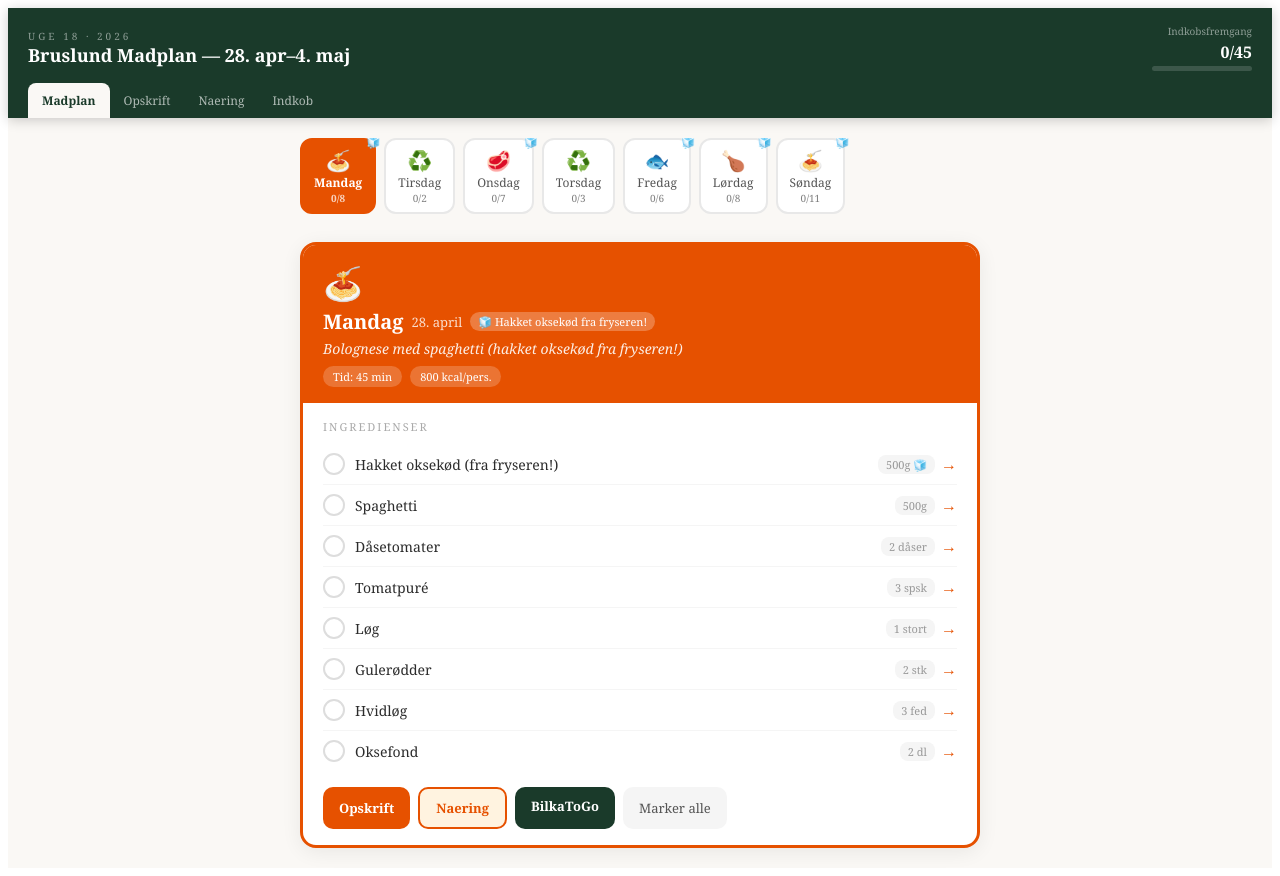
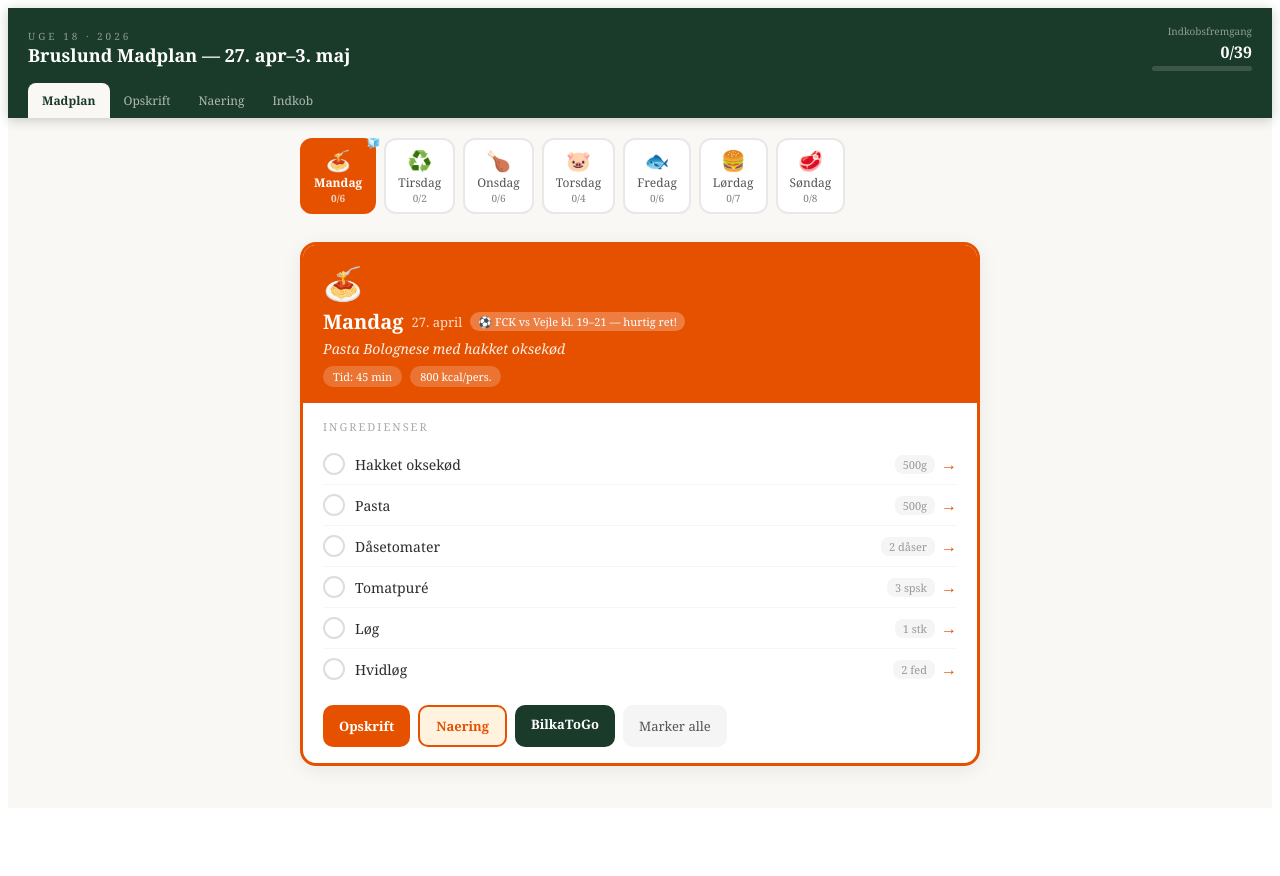
Before and after one commit to FleshDK/madplan, a React (Vite) app: page / in a window 1280 px wide. After the commit the page ends 816 px from the top, so only its background shows below. Built offline with nearby package versions, Linux system fonts and the light colour scheme.

Commit message:
🍽️ Madplan uge 18 — 27. apr–3. maj 2026

```diff
--- a/src/App.jsx
+++ b/src/App.jsx
@@ -1,18 +1,18 @@
 import { useState } from "react";
 
-// Madplan uge 18 · 2026 · 28. april – 4. maj
-// Opdateret af MasterKOK 👨‍🍳 lørdag 26. april 2026
-// Fryservarer bruges mandag-søndag: hakket okse ×2, svinemørbrad, kyllinge pops, panerede fiskefileter
+// Madplan uge 18 · 2026 · 27. april – 3. maj
+// Opdateret af MasterKOK 👨‍🍳 søndag 26. april 2026
+// Baseret på Bilka-tilbud og familiens præferencer
 
 const madplan = [
   {
     day: "Mandag",
-    dato: "28. april",
+    dato: "27. april",
     emoji: "🍝",
-    meal: "Bolognese med spaghetti (hakket oksekød fra fryseren!)",
+    meal: "Pasta Bolognese med hakket oksekød",
     color: "#fff3e0",
     accent: "#e65100",
-    fryserNote: "🧊 Hakket oksekød fra fryseren!",
+    fryserNote: "⚽ FCK vs Vejle kl. 19–21 — hurtig ret!",
     naering: {
       hel: { kcal: 3200, protein: 240, kulhy: 320, fedt: 110 },
       portion: { kcal: 800, protein: 60, kulhy: 80, fedt: 28 },
@@ -20,31 +20,28 @@ const madplan = [
     recipe: {
       tid: "45 min",
       svaerhed: "Let",
-      intro: "Klassisk bolognese med hakket oksekød fra fryseren — optø natten over! En ret hele familien elsker, og resterne er endnu bedre næste dag. 🍝",
+      intro: "Klassisk bolognese med hakket oksekød. En ret hele familien elsker, og resterne er endnu bedre næste dag. Perfekt til fodboldkamp! 🍝",
       trin: [
-        "Optø hakket oksekød i køleskab natten over. Tag det ud 30 min før tilberedning.",
-        "Svits finthakket løg, gulerødder og selleri i olivenolie 5-7 min til bløde.",
-        "Tilsæt hvidløg og brun hakket oksekød ved høj varme — løs kødet godt op.",
+        "Svits finthakket løg i olivenolie 3-4 min til blødt.",
+        "Tilsæt hakket oksekød og brun det ved høj varme.",
         "Tilsæt tomatpuré, rør rundt og svits 2 min.",
-        "Hæld dåsetomater og oksefond ved. Krydr med oregano, basilikum, salt og peber.",
-        "Lad simre 30 min til sovsen er tyk og smagfuld. Smag til.",
-        "Kog spaghetti efter pakkehenvisning i rigeligt saltet vand. Server straks! 🍝",
+        "Hæld dåsetomater ved. Krydr med oregano, basilikum, salt og peber.",
+        "Lad simre 25-30 min til sovsen er tyk.",
+        "Kog pasta efter pakkehenvisning. Server straks! 🍝",
       ],
     },
     ingredients: [
-      { name: "Hakket oksekød (fra fryseren!)", qty: "500g 🧊", url: "https://www.bilkatogo.dk/s?query=hakket+oksekoed" },
-      { name: "Spaghetti", qty: "500g", url: "https://www.bilkatogo.dk/s?query=spaghetti" },
+      { name: "Hakket oksekød", qty: "500g", url: "https://www.bilkatogo.dk/s?query=hakket+oksekoed" },
+      { name: "Pasta", qty: "500g", url: "https://www.bilkatogo.dk/s?query=pasta" },
       { name: "Dåsetomater", qty: "2 dåser", url: "https://www.bilkatogo.dk/s?query=daaosetomater" },
       { name: "Tomatpuré", qty: "3 spsk", url: "https://www.bilkatogo.dk/s?query=tomatpure" },
-      { name: "Løg", qty: "1 stort", url: "https://www.bilkatogo.dk/s?query=loeg" },
-      { name: "Gulerødder", qty: "2 stk", url: "https://www.bilkatogo.dk/s?query=gulerodder" },
-      { name: "Hvidløg", qty: "3 fed", url: "https://www.bilkatogo.dk/s?query=hvidloeg" },
-      { name: "Oksefond", qty: "2 dl", url: "https://www.bilkatogo.dk/s?query=oksefond" },
+      { name: "Løg", qty: "1 stk", url: "https://www.bilkatogo.dk/s?query=loeg" },
+      { name: "Hvidløg", qty: "2 fed", url: "https://www.bilkatogo.dk/s?query=hvidloeg" },
     ],
   },
   {
     day: "Tirsdag",
-    dato: "29. april",
+    dato: "28. april",
     emoji: "♻️",
     meal: "Rester: Bolognese fra mandag 🍝",
     color: "#f3f3f3",
@@ -54,195 +51,189 @@ const madplan = [
       portion: { kcal: 800, protein: 60, kulhy: 80, fedt: 28 },
     },
     recipe: {
-      tid: "10 min (genopvarmning)",
+      tid: "10 min",
       svaerhed: "Let",
-      intro: "Intet madspild her! Gårsdagens bolognese smager endnu bedre efter en nat i køleskabet, da smagene har sat sig. Kog frisk pasta og varm sovsen op — klar på 10 min. ♻️🍝",
+      intro: "Resterdag! Bolognese smager bedre næste dag. Kog frisk pasta og varm sovsen op. ♻️",
       trin: [
         "Tag bolognesen ud af køleskabet.",
-        "Varm den langsomt op i gryde ved lav varme — rør jævnligt.",
-        "Kog frisk spaghetti i 8-10 min i saltet vand.",
-        "Smag evt. bolognesen til med lidt salt og peber.",
-        "Server med spaghetti. God appetit! 🍝",
+        "Varm den op i gryde ved lav varme.",
+        "Kog frisk pasta.",
+        "Server med sovsen. Lækkert!",
       ],
     },
     ingredients: [
-      { name: "Bolognese (rester fra mandag)", qty: "4 portioner 🔄", url: "https://www.bilkatogo.dk/s?query=spaghetti" },
-      { name: "Spaghetti (frisk portion)", qty: "300-400g", url: "https://www.bilkatogo.dk/s?query=spaghetti" },
+      { name: "Bolognese (rester fra mandag)", qty: "4 portioner 🔄", url: "https://www.bilkatogo.dk/s?query=pasta" },
+      { name: "Pasta (frisk portion)", qty: "300g", url: "https://www.bilkatogo.dk/s?query=pasta" },
     ],
   },
   {
     day: "Onsdag",
-    dato: "30. april",
-    emoji: "🥩",
-    meal: "Svinemørbrad med flødesovs og kartoffelmos (fra fryseren!)",
-    color: "#eafaf1",
-    accent: "#27ae60",
-    fryserNote: "🧊 Svinemørbrad fra fryseren!",
+    dato: "29. april",
+    emoji: "🍗",
+    meal: "Kyllingefilet i fad med grøntsager og hvidløg + ris",
+    color: "#fdf2e9",
+    accent: "#d17a2f",
     naering: {
-      hel: { kcal: 3000, protein: 240, kulhy: 200, fedt: 130 },
-      portion: { kcal: 750, protein: 60, kulhy: 50, fedt: 33 },
+      hel: { kcal: 2800, protein: 220, kulhy: 240, fedt: 95 },
+      portion: { kcal: 700, protein: 55, kulhy: 60, fedt: 24 },
     },
     recipe: {
-      tid: "45 min",
+      tid: "40 min",
       svaerhed: "Let",
-      intro: "DanePork svinemørbrad fra fryseren — optøet natten over! Mørt og saftigt kød i en lækker flødesovs med kartoffelmos. En klassiker hele familien elsker. 🥩",
+      intro: "Nem hverdagsret — kyllingefilet steget i ovn med grøntsager og hvidløg. Server med ris. 🍗",
       trin: [
-        "Optø svinemørbrad i køleskab natten over (fra tirsdag aften). Tag ud 30 min før.",
-        "Rens mørbraden for sener og hinder. Krydr med salt, peber og paprika.",
-        "Brun mørbraden godt i smør ved høj varme, 2-3 min per side til gylden.",
-        "Læg i ovnfast fad. Hæld piskefløde og svine-/hønsefond over.",
-        "Bag ved 180°C i 20-25 min til kernetemperatur 68-72°C.",
-        "Kog kartofler og mos med smør, mælk og salt til luftig kartoffelmos.",
-        "Si stegeskyen og smag til med sennep, salt og peber. Skær mørbraden i skiver. 🥩",
+        "Forvarm ovnen til 200°C.",
+        "Skær kyllingefileter i stykker. Hak hvidløg.",
+        "Læg fileter i ildfast fad med snittede grøntsager (løg, paprika, squash).",
+        "Drysle med olivenolie, salt, peber og hvidløg.",
+        "Bag i ovnen 25-30 min til kyllingen er igennem.",
+        "Kog ris efter pakkehenvisning. Server! 🍗",
       ],
     },
     ingredients: [
-      { name: "Svinemørbrad DanePork (fra fryseren!)", qty: "1 stk ~500g 🧊", url: "https://www.bilkatogo.dk/s?query=svinemorbrad" },
-      { name: "Kartofler", qty: "1,2 kg", url: "https://www.bilkatogo.dk/s?query=kartofler" },
-      { name: "Piskefløde", qty: "2 dl", url: "https://www.bilkatogo.dk/s?query=piskefloede" },
-      { name: "Svine-/hønsefond", qty: "2 dl", url: "https://www.bilkatogo.dk/s?query=fond" },
-      { name: "Smør/Lurpak", qty: "100g", url: "https://www.bilkatogo.dk/s?query=lurpak" },
-      { name: "Sødmælk", qty: "1-2 dl til mos", url: "https://www.bilkatogo.dk/s?query=soedmaelk" },
-      { name: "Sennep", qty: "1 spsk til sovs", url: "https://www.bilkatogo.dk/s?query=sennep" },
+      { name: "Kyllingefilet", qty: "600g", url: "https://www.bilkatogo.dk/s?query=kyllingefilet" },
+      { name: "Ris", qty: "300g", url: "https://www.bilkatogo.dk/s?query=ris" },
+      { name: "Løg", qty: "1 stk", url: "https://www.bilkatogo.dk/s?query=loeg" },
+      { name: "Paprika", qty: "1 stk", url: "https://www.bilkatogo.dk/s?query=paprika" },
+      { name: "Hvidløg", qty: "4 fed", url: "https://www.bilkatogo.dk/s?query=hvidloeg" },
+      { name: "Olivenolie", qty: "3 spsk", url: "https://www.bilkatogo.dk/s?query=olivenolie" },
     ],
   },
   {
     day: "Torsdag",
-    dato: "1. maj",
-    emoji: "♻️",
-    meal: "Rester: Svinemørbrad og kartoffelmos 🥩 — God 1. maj Fridag! 🎉",
-    color: "#f3f3f3",
-    accent: "#27ae60",
+    dato: "30. april",
+    emoji: "🐷",
+    meal: "Flæskesteg med rødkål og kogte kartofler",
+    color: "#f5e6d3",
+    accent: "#a0522d",
     naering: {
-      hel: { kcal: 3000, protein: 240, kulhy: 200, fedt: 130 },
-      portion: { kcal: 750, protein: 60, kulhy: 50, fedt: 33 },
+      hel: { kcal: 3200, protein: 260, kulhy: 200, fedt: 140 },
+      portion: { kcal: 800, protein: 65, kulhy: 50, fedt: 35 },
     },
     recipe: {
-      tid: "15 min (genopvarmning)",
-      svaerhed: "Let",
-      intro: "1. maj — Kristi Himmelfartsdag og fridag! Perfekt dag til at nyde gårsdagens svinemørbrad. Varm op, tilsæt evt. lidt ekstra fløde til sovsen, og nyd fridag med god mad. 🎉🥩",
+      tid: "60 min",
+      svaerhed: "Middel",
+      intro: "Klassisk dansk ret — flæskesteg med sprød svær og mørt kød. Serveres med rødkål og kartofler. 🐷",
       trin: [
-        "Tag rester af mørbrad og sovs ud af køleskabet.",
-        "Varm sovsen langsomt op i gryde. Tilsæt evt. en sjat fløde for ekstra cremede.",
-        "Skær mørbraden i skiver og varm i sovsen 3-4 min.",
-        "Varm kartoffelmos i gryde med en smule mælk og smør — rør godt.",
-        "Server og nyd fridag! God 1. maj! 🎉",
+        "Forvarm ovnen til 200°C.",
+        "Skrab svælen på flæskestegen for at få den sprød.",
+        "Læg stegen på et stykke bagepapir i en braissepande.",
+        "Giv den en tørring med salt og peber.",
+        "Bag 45-50 min til kernetemperatur 65-68°C.",
+        "Kog kartofler og tilbered rødkål.",
+        "Server stegen skåret i bide-store stykker. Klassiker! 🐷",
       ],
     },
     ingredients: [
-      { name: "Svinemørbrad og flødesovs (rester fra onsdag)", qty: "4 portioner 🔄", url: "https://www.bilkatogo.dk/s?query=svinemorbrad" },
-      { name: "Kartoffelmos (rester fra onsdag)", qty: "4 portioner 🔄", url: "https://www.bilkatogo.dk/s?query=kartofler" },
-      { name: "Evt. lidt ekstra fløde", qty: "0,5 dl", url: "https://www.bilkatogo.dk/s?query=piskefloede" },
+      { name: "Flæskesteg", qty: "~1,2 kg", url: "https://www.bilkatogo.dk/s?query=flaskesteg" },
+      { name: "Kartofler", qty: "1,5 kg", url: "https://www.bilkatogo.dk/s?query=kartofler" },
+      { name: "Rødkål (evt. dåse)", qty: "1 pakke/dåse", url: "https://www.bilkatogo.dk/s?query=rodkål" },
+      { name: "Smør", qty: "50g", url: "https://www.bilkatogo.dk/s?query=smor" },
     ],
   },
   {
     day: "Fredag",
-    dato: "2. maj",
+    dato: "1. maj",
     emoji: "🐟",
-    meal: "Panerede fiskefileter med kogte kartofler og remoulade (fra fryseren!)",
+    meal: "Fiskefilet (torsk/laks) med citronsmør, asparges og kartoffelmos",
     color: "#e8f4f8",
     accent: "#2980b9",
-    fryserNote: "🧊 Panerede fiskefileter fra fryseren!",
     naering: {
-      hel: { kcal: 2800, protein: 200, kulhy: 260, fedt: 100 },
-      portion: { kcal: 700, protein: 50, kulhy: 65, fedt: 25 },
+      hel: { kcal: 2700, protein: 240, kulhy: 150, fedt: 95 },
+      portion: { kcal: 675, protein: 60, kulhy: 38, fedt: 24 },
     },
     recipe: {
-      tid: "25 min",
+      tid: "30 min",
       svaerhed: "Let",
-      intro: "Fredag = fiskefredag! Panerede fiskefileter fra Salling (fryser) med sprøde kogte kartofler og god remoulade. Let, lækkert og klar på 25 min. 🐟🎉",
+      intro: "Fredag = fiskefredag! Delikat fiskefilet med citronsmør, friske asparges og kartoffelmos. Klasserent og deiligt! 🐟",
       trin: [
-        "Kog kartofler i saltet vand 15-18 min til møre. Dræn og hold varme.",
-        "Varm en pande med smør ved medium-høj varme.",
-        "Steg fiskefileterne fra frossen eller optøet — 4-5 min per side til gyldne og sprøde.",
-        "Dræn på køkkenrulle og krydr med salt og peber.",
-        "Server fiskefileter med kogte kartofler, remoulade og skiver af citron.",
-        "Drys evt. lidt frisk dild over. Lækker fiskefredag! 🐟",
+        "Kog kartofler og lav kartoffelmos med smør og mælk.",
+        "Prep asparges — skær nogle cm fra enden.",
+        "Koge asparges i saltet vand 5-7 min til al dente.",
+        "Varm en pande med smør til medium-høj varme.",
+        "Steg fiskefileterne 3-4 min per side til hvide og møre.",
+        "Tilsæt frisk citron og lidt smør til pan.",
+        "Server med kartoffelmos og asparges. Delikat! 🐟",
       ],
     },
     ingredients: [
-      { name: "Panerede fiskefileter Salling (fra fryseren!)", qty: "400g pakke 🧊", url: "https://www.bilkatogo.dk/s?query=panerede+fiskefileter" },
+      { name: "Fiskefilet (torsk eller laks)", qty: "600g", url: "https://www.bilkatogo.dk/s?query=fiskefilet" },
       { name: "Kartofler", qty: "1,2 kg", url: "https://www.bilkatogo.dk/s?query=kartofler" },
-      { name: "Remoulade", qty: "1 tube/bøtte", url: "https://www.bilkatogo.dk/s?query=remoulade" },
-      { name: "Smør/Lurpak", qty: "50g til stegning", url: "https://www.bilkatogo.dk/s?query=lurpak" },
+      { name: "Asparges (friske)", qty: "500g", url: "https://www.bilkatogo.dk/s?query=asparges" },
+      { name: "Smør", qty: "100g", url: "https://www.bilkatogo.dk/s?query=smor" },
       { name: "Citron", qty: "1 stk", url: "https://www.bilkatogo.dk/s?query=citron" },
-      { name: "Frisk dild", qty: "til pynt (valgfrit)", url: "https://www.bilkatogo.dk/s?query=dild" },
+      { name: "Mælk", qty: "1 dl", url: "https://www.bilkatogo.dk/s?query=maelk" },
     ],
   },
   {
     day: "Lørdag",
-    dato: "3. maj",
-    emoji: "🍗",
-    meal: "Kyllinge Pops med ris og sursød sovs (fra fryseren!)",
-    color: "#fdf2f8",
+    dato: "2. maj",
+    emoji: "🍔",
+    meal: "Hjemmelavede burgers med kartofler — weekend hygge!",
+    color: "#fdf2e9",
     accent: "#c0392b",
-    fryserNote: "🧊 Kyllinge Pops fra fryseren!",
     naering: {
-      hel: { kcal: 3000, protein: 220, kulhy: 280, fedt: 110 },
-      portion: { kcal: 750, protein: 55, kulhy: 70, fedt: 28 },
+      hel: { kcal: 3100, protein: 240, kulhy: 240, fedt: 130 },
+      portion: { kcal: 775, protein: 60, kulhy: 60, fedt: 33 },
     },
     recipe: {
-      tid: "35 min",
+      tid: "40 min",
       svaerhed: "Let",
-      intro: "Lørdag = hygge! Kyllinge Pops fra fryseren er sprøde og lækre — perfekte med ris og hjemmelavet sursød sovs. Nemt og noget hele familien er glad for. 🍗🎉",
+      intro: "Weekend hygge! Juicy hjemmelavede burgere med hakket oksekød. Server med kartofler og dressinger hele familien kan holde af. 🍔",
       trin: [
-        "Forvarm ovnen til 200°C. Læg Kyllinge Pops på bagepapir på en bageplade.",
-        "Bag i ovnen 20-25 min til gyldne og gennemstegte (følg pakken).",
-        "Kog basmatiris efter pakkehenvisning — ca. 12 min.",
-        "Lav sursød sovs: bland ananas-saft, eddike, sukker, ketchup og soya i gryde. Varm op.",
-        "Jævn med lidt maizena rørt op i vand. Tilsæt evt. ananasstykker og peberfrugt.",
-        "Server Kyllinge Pops over ris med sursød sovs. Sprødt, sødt og dejligt! 🍗",
+        "Form hakket oksekød til burgere (ca. 100g hver). Salt og peber godt.",
+        "Varm pande med smør — steg burgerne 3-4 min per side.",
+        "Kog kartofler i rigelig saltet vand 15-18 min.",
+        "Skær boller på midje og evt. rist dem i panden.",
+        "Saml burgerne: bulle + mayo + burger + salat + tomat + dressing.",
+        "Server med kartofler. Weekend perfekt! 🍔",
       ],
     },
     ingredients: [
-      { name: "Kyllinge Pops (fra fryseren!)", qty: "~500g pose 🧊", url: "https://www.bilkatogo.dk/s?query=kyllinge+pops" },
-      { name: "Basmatiris", qty: "300g", url: "https://www.bilkatogo.dk/s?query=basmatiris" },
-      { name: "Ananassaft (dåse)", qty: "2 dl", url: "https://www.bilkatogo.dk/s?query=ananas" },
-      { name: "Ketchup", qty: "3 spsk", url: "https://www.bilkatogo.dk/s?query=ketchup" },
-      { name: "Soya", qty: "2 spsk", url: "https://www.bilkatogo.dk/s?query=soja" },
-      { name: "Eddike", qty: "2 spsk", url: "https://www.bilkatogo.dk/s?query=eddike" },
-      { name: "Sukker", qty: "2 spsk", url: "https://www.bilkatogo.dk/s?query=sukker" },
-      { name: "Maizena", qty: "1 spsk", url: "https://www.bilkatogo.dk/s?query=maizena" },
+      { name: "Hakket oksekød", qty: "600g", url: "https://www.bilkatogo.dk/s?query=hakket+oksekoed" },
+      { name: "Hamburgerboller", qty: "4 stk", url: "https://www.bilkatogo.dk/s?query=hamburgerboller" },
+      { name: "Kartofler", qty: "1 kg", url: "https://www.bilkatogo.dk/s?query=kartofler" },
+      { name: "Salat (iseberg)", qty: "1 hoved", url: "https://www.bilkatogo.dk/s?query=salat" },
+      { name: "Tomat", qty: "2 stk", url: "https://www.bilkatogo.dk/s?query=tomat" },
+      { name: "Ost (cheddar evt.)", qty: "4 skiver (valgfrit)", url: "https://www.bilkatogo.dk/s?query=cheddar" },
+      { name: "Mayo/dressing", qty: "til smørring", url: "https://www.bilkatogo.dk/s?query=mayo" },
     ],
   },
   {
     day: "Søndag",
-    dato: "4. maj",
-    emoji: "🍝",
-    meal: "Lasagne med hakket oksekød og grøn salat (Maya's livret! ⭐)",
-    color: "#fff8e1",
-    accent: "#e67e22",
-    fryserNote: "🧊 Hakket oksekød (pose 2) fra fryseren!",
+    dato: "3. maj",
+    emoji: "🥩",
+    meal: "Langtidsstegt nakkefilet med grøntsagssovs og kartoffelmos",
+    color: "#f5e6d3",
+    accent: "#8b4513",
     naering: {
-      hel: { kcal: 3400, protein: 260, kulhy: 340, fedt: 120 },
-      portion: { kcal: 850, protein: 65, kulhy: 85, fedt: 30 },
+      hel: { kcal: 3300, protein: 280, kulhy: 180, fedt: 140 },
+      portion: { kcal: 825, protein: 70, kulhy: 45, fedt: 35 },
     },
     recipe: {
-      tid: "75 min",
+      tid: "120 min",
       svaerhed: "Middel",
-      intro: "Maya's absolutte livret! Klassisk hjemmelavet lasagne med hakket oksekød fra fryseren (pose 2), rig tomatsovs og bechamelsauce. En rigtig søndagsret! ⭐🍝",
+      intro: "Sofadag-klassiker! Langtidsstegt nakkefilet bliver mørt og saft. ⚽ Man United vs Liverpool + lokalkamp — perfekt til lidt fodbold-hygge! 🥩",
       trin: [
-        "Optø hakket oksekød natten over. Forvarm ovnen til 180°C.",
-        "Lav bolognese: brun oksekødet, tilsæt løg, hvidløg, gulerødder, dåsetomater, tomatpuré, krydderier. Simr 20 min.",
-        "Lav bechamelsauce: smelt smør, rør mel i, tilsæt mælk lidt ad gangen under omrøring. Krydr med salt, peber og muskatnød.",
-        "Byg lasagnen i ildfast fad: start med lidt bolognese, lasagneplader, bechamel — gentag lag for lag.",
-        "Afslut med bechamelsauce og evt. revet ost (dem der vil have det).",
-        "Bag i ovnen 35-40 min til gylden og bobblende. Hvil 10 min inden servering.",
-        "Server med en frisk grøn salat. Maya, dette er til dig! ⭐🍝",
+        "Forvarm ovnen til 160°C (low and slow!).",
+        "Tørr nakkefileten og krydr godt med salt, peber og paprika.",
+        "Brun den kort i pande med olivenolie på alle sider.",
+        "Tilsæt feinforstokket løg, gulerødder, hvidløg.",
+        "Hæld rødvin og fond ved. Tilsæt tomatpuré.",
+        "Læg låg på og bag 90-100 min til mør og mørhørende.",
+        "Si sovsen og tilsæt evt. fløde.",
+        "Server med kartoffelmos. Fantastisk sofakval! 🥩⚽",
       ],
     },
     ingredients: [
-      { name: "Hakket oksekød (fra fryseren! Pose 2)", qty: "500g 🧊", url: "https://www.bilkatogo.dk/s?query=hakket+oksekoed" },
-      { name: "Lasagneplader (tørrede)", qty: "250g", url: "https://www.bilkatogo.dk/s?query=lasagneplader" },
-      { name: "Dåsetomater", qty: "2 dåser", url: "https://www.bilkatogo.dk/s?query=daaosetomater" },
-      { name: "Tomatpuré", qty: "2 spsk", url: "https://www.bilkatogo.dk/s?query=tomatpure" },
-      { name: "Løg", qty: "1 stk", url: "https://www.bilkatogo.dk/s?query=loeg" },
-      { name: "Hvidløg", qty: "2 fed", url: "https://www.bilkatogo.dk/s?query=hvidloeg" },
-      { name: "Gulerødder", qty: "2 stk", url: "https://www.bilkatogo.dk/s?query=gulerodder" },
-      { name: "Smør/Lurpak", qty: "75g til bechamel", url: "https://www.bilkatogo.dk/s?query=lurpak" },
-      { name: "Mel", qty: "4 spsk til bechamel", url: "https://www.bilkatogo.dk/s?query=mel" },
-      { name: "Sødmælk", qty: "6 dl til bechamel", url: "https://www.bilkatogo.dk/s?query=soedmaelk" },
-      { name: "Grøn salat (iceberg/romaine)", qty: "1 hoved", url: "https://www.bilkatogo.dk/s?query=salat" },
+      { name: "Nakkefilet", qty: "~1,2 kg", url: "https://www.bilkatogo.dk/s?query=nakkefilet" },
+      { name: "Kartofler", qty: "1,5 kg", url: "https://www.bilkatogo.dk/s?query=kartofler" },
+      { name: "Løg", qty: "2 stk", url: "https://www.bilkatogo.dk/s?query=loeg" },
+      { name: "Gulerødder", qty: "3 stk", url: "https://www.bilkatogo.dk/s?query=gulerodder" },
+      { name: "Hvidløg", qty: "4 fed", url: "https://www.bilkatogo.dk/s?query=hvidloeg" },
+      { name: "Rødvin", qty: "2 dl", url: "https://www.bilkatogo.dk/s?query=rodvin" },
+      { name: "Kvægfond", qty: "2 dl", url: "https://www.bilkatogo.dk/s?query=fond" },
+      { name: "Tomatpuré", qty: "1 spsk", url: "https://www.bilkatogo.dk/s?query=tomatpure" },
     ],
   },
 ];
@@ -322,7 +313,7 @@ export default function App() {
         <div style={{ display: "flex", justifyContent: "space-between", alignItems: "center", marginBottom: 12 }}>
           <div>
             <div style={{ fontSize: 10, letterSpacing: 3, textTransform: "uppercase", opacity: 0.5 }}>Uge 18 · 2026</div>
-            <div style={{ fontSize: 18, fontWeight: "bold" }}>Bruslund Madplan — 28. apr–4. maj</div>
+            <div style={{ fontSize: 18, fontWeight: "bold" }}>Bruslund Madplan — 27. apr–3. maj</div>
           </div>
           <div style={{ textAlign: "right" }}>
             <div style={{ fontSize: 10, opacity: 0.5, marginBottom: 3 }}>Indkobsfremgang</div>
```
Also changed, not shown: 1 other file (tests, documents, lock files or other folders).
